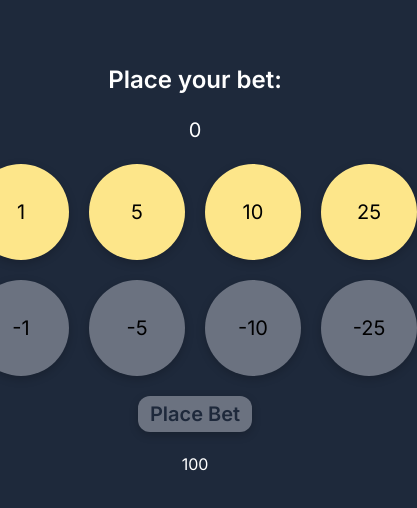
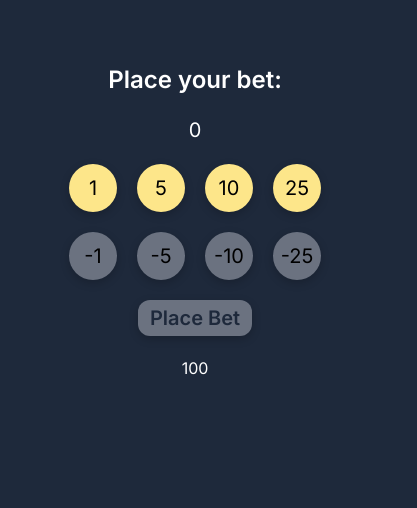
Before and after one commit to brandonmcconathy/blackjack-react, a Next.js app: page / in a window 390 px wide. Both pictures are taken after a click on the button "Start Game". Shown: the top 508 px of the page, 417 px wide, since content can reach past the window. Built offline with nearby package versions, Linux system fonts and the light colour scheme.

Commit message:
Styled bet screen for small screens

```diff
--- a/src/app/components/bet.tsx
+++ b/src/app/components/bet.tsx
@@ -81,8 +81,8 @@ function BetButton(props: {value:number, name:string, setValidBet:any, bet:numbe
     return(
         <>
         {valid ?
-            <button name={name} value={value} className="bg-amber-200 text-xl w-24 h-24 text-black rounded-full py-5 px-7 box-pop text-center hover:bg-amber-400 transition duration-500" onClick={handleBet}>{value}</button> :
-            <button name={name} value={value} className="bg-gray-500 text-xl w-24 h-24 text-black rounded-full py-5 px-7 box-pop text-center transition duration-500" onClick={handleBet} disabled>{value}</button>}
+            <button name={name} value={value} className="bg-amber-200 text-xl w-12 h-12 sm:w-24 sm:h-24 text-black rounded-full box-pop text-center hover:bg-amber-400 transition duration-500" onClick={handleBet}>{value}</button> :
+            <button name={name} value={value} className="bg-gray-500 text-xl w-12 h-12 sm:w-24 sm:h-24 text-black rounded-full box-pop text-center transition duration-500" onClick={handleBet} disabled>{value}</button>}
         </>
     )
 }
```
